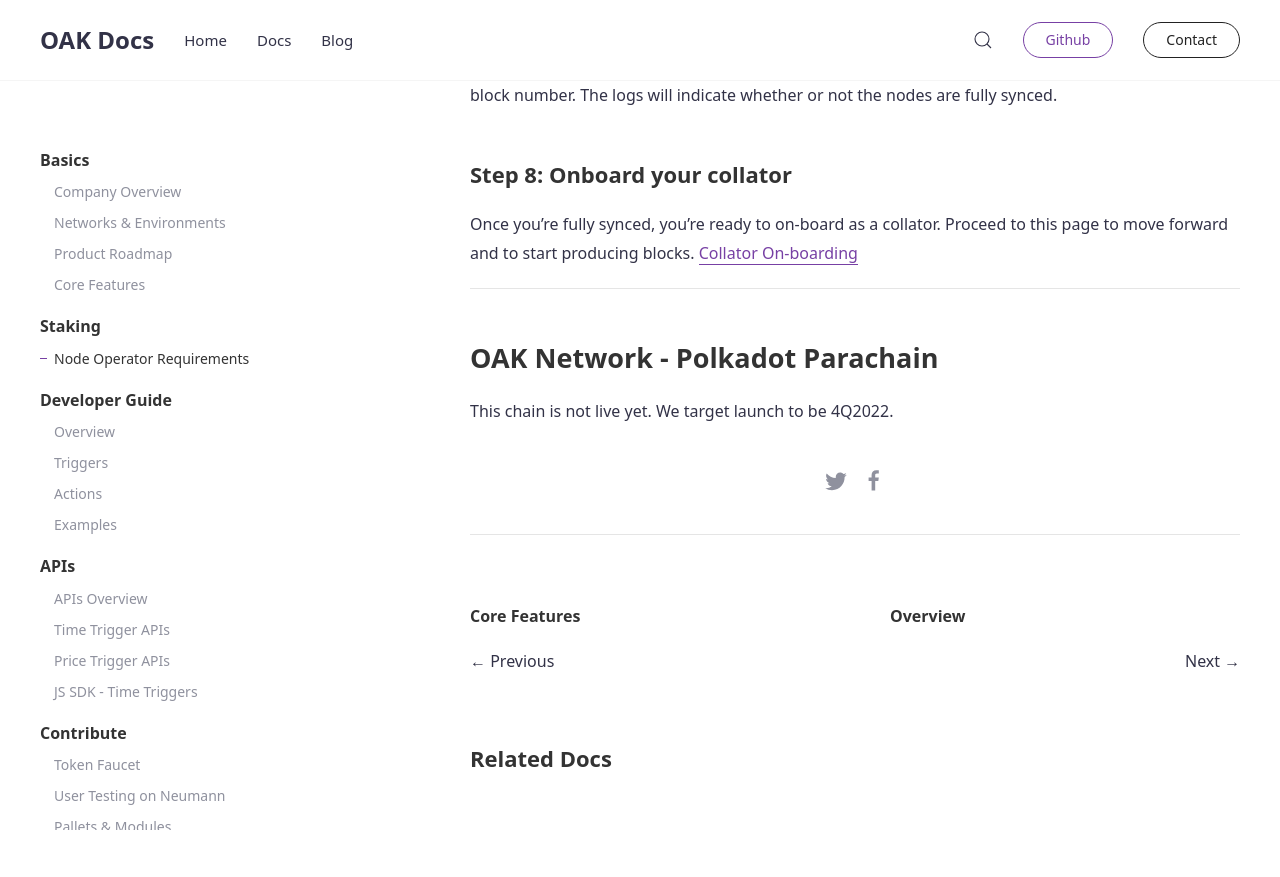
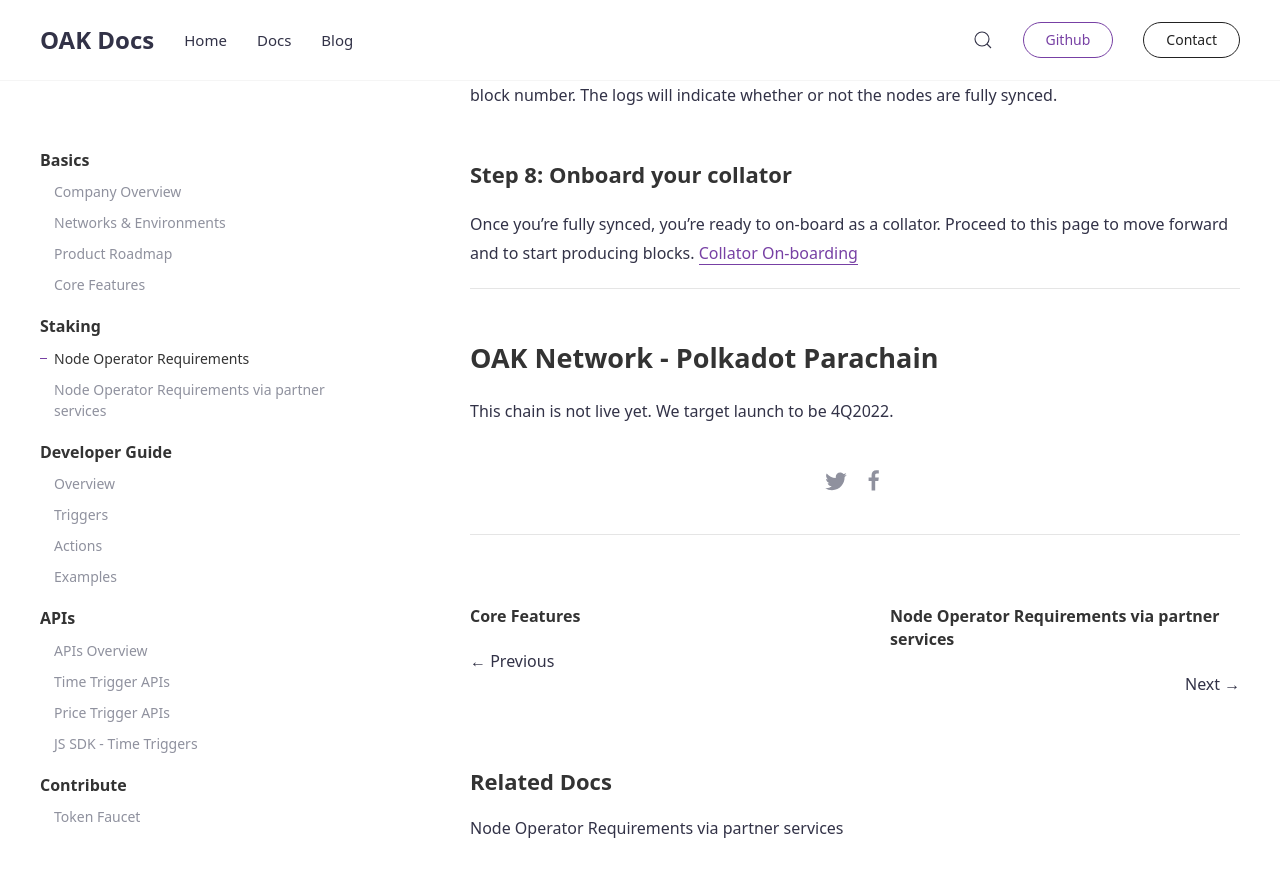
Before and after one commit to AvaProtocol/OAK-docs, a Jekyll site: the page built from _docs/node-operator-requirements.md, in a window 1280 px wide and 900 px high, scrolled down 4877 px. Shown: the top 877 px of the window. Built offline with Jekyll 4.4.1, drawn with Linux system fonts in a browser that asks for light colours; before the commit the page ends 5731 px from its top, so only the background shows below that; some of the changed lines change nothing that is shown.

Commit message:
Add node operation with partner services

```diff
--- a/_data/navigation_docs.yml
+++ b/_data/navigation_docs.yml
@@ -8,6 +8,7 @@
 - title: Staking
   docs:
   - node-operator-requirements
+  - node-operator-requirements-service
 
 - title: Developer Guide
   docs:
--- /dev/null
+++ b/_docs/node-operator-requirements-service.md
@@ -0,0 +1,104 @@
+---
+title: Node Operator Requirements via partner services
+subtitle: How to setup your node with one of our node infrastructure partner services
+author: irsal
+tags: [infra]
+---
+
+## Node Infrastructure Requirements
+Since we've vetted these services, you can get many of the following with the out-of-the-box configurations that we've setup.
+- Location: non-European countries
+- At least 8 CPU cores.
+- At least 16GB of RAM.
+- At least 1TB of storage.
+- Monitoring and alerting in place (Prometheus, Grafana, the like).
+
+Please sync a few days before your intended collation / block production candidacy to sync the nodes. Once your node is synced, you will find that the block numbers are up to date with both the relay chain and the parachain. Check out the [Telemetry](https://telemetry.polkadot.io/#list/0x0f62b701fb12d02237a33b84818c11f621653d2b1614c777973babf4652b535d) site for more information.
+
+----------------------------------------------------------------------------------------------------------------------------------
+
+## Neumann Network - Testnet
+> Neumann is a testnet, thus it will have maximal amount of chaos and will NOT have 100% uptime. This might be reset at a given time dur to a number of different reasons. If you are a stakeholder (collator, dev, consumer) of this chain, please expect occassional instability, thus the ability to re-deploy your system as needed. The OAK team will always re-instate the same wallet amounts as before a reset occurs, so users should expect that for any given chain reset. If a chain reset is required, it will be announced via Discord.
+
+- [Neumann Chain Spec](https://github.com/OAK-Foundation/OAK-blockchain/blob/master/node/res/neumann.json)
+- [OAK-hosted Rococo Chain Spec](https://github.com/OAK-Foundation/OAK-blockchain/blob/master/node/res/neumann-rococo-testnet.json)
+
+## Turing Network
+- [Turing Chain Spec](https://github.com/OAK-Foundation/OAK-blockchain/blob/master/node/res/turing.json)
+- [Kusama Chain Spec](https://github.com/paritytech/polkadot/blob/master/node/service/res/kusama.json)
+
+----------------------------------------------------------------------------------------------------------------------------------
+
+## OnFinality
+
+### Step 1: Setup your OnFinality account
+Create an [OnFinality account](https://app.onfinality.io/signup), and add a payment method to your [Accounts](https://app.onfinality.io/account).
+
+### Step 2: Dedicated Node selection
+Once you've confirmed your account, you are ready to setup a node. Starting with navigating to the Dedicated Nodes section.
+
+![onfinality-setup-1](../assets/img/node-operator/onfinality-setup-1.png)
+
+Click on *Deploy New Node* Button, and this will direct you to a multi-step node infrastructure setup.
+
+### Step 3: Node Setup
+*Step 3.1: Search for the right network*
+If you'd like to setup Turing, for example, search for "Turing" on the top right search box. Then click on that network spec.
+
+![onfinality-setup-2](../assets/img/node-operator/onfinality-setup-2.png)
+
+*Step 3.2: Node Configuration*
+The public network spec provided by the OAK Team has the recommended specs above, and is up to date.
+- For naming, please provide a name that you can identify, especially if you have multiple nodes.
+- Image Version: double check that this is in fact the latest node version to deploy. You can run into issues if you choose an older image for the node. Additionally, do a cross-reference with our [Github release page](https://github.com/OAK-Foundation/OAK-blockchain/releases) as well as Discord.
+- Collator: Make sure you select "Collator" so that your node can produce blocks once on-boarded. If you accidentally choose archive or full node, you'll have to go through the setup process again, as it is not easy to convert from one type of node to the other.
+- Cloud provider & region: We recommend changing up deployment locations and cloud providers. However, certain configurations can allow for a faster node sync time with OnFinality's [Lighting Restore](https://documentation.onfinality.io/support/Lightning-Restore.1651703824.html) feature.
+- Node & storage size: We recommend sticking with the recommended size based on the public network spec.
+
+![onfinality-setup-3](../assets/img/node-operator/onfinality-setup-3.png)
+
+*Step 3.3: Launch Configuration*
+The parachain and relay chain arguments should be up to date. However, it's always prudent to double check and cross-reference the respective chain specs. See relevant network sections above.
+
+![onfinality-setup-4](../assets/img/node-operator/onfinality-setup-4.png)
+
+*Step 3.4: Confirmation*
+Double check all of the parameters, configuration and costs. Once you're ready, click "Deploy Node".
+
+![onfinality-setup-5](../assets/img/node-operator/onfinality-setup-5.png)
+
+### Step 4: Sync and observe your node
+Once your node is successfully deployed, you can find it in the "Dedicated Nodes" section of the site. Click on your node and observe the following:
+- Parachain blocks are syncing appropriately
+- Relay chain blocks are syncing appropriately
+- No configuration errors in the console log. You can find your console by clicking on "Console logs" on the top right hand.
+- CPU, Memory, and Storage are within reasonable range of use.
+
+Wait and observe in this step until your node is fully synced to the relay chain and parachain. It's important that BOTH are synced. You can cross-reference the respective network blocks on the [PolkadotJS App](https://polkadot.js.org/apps/?rpc=wss%3A%2F%2Frpc.turing.oak.tech#/explorer).
+
+![onfinality-setup-6](../assets/img/node-operator/onfinality-setup-6.png)
+
+### Step 5: Rotate keys in your collator node
+Once your node is fully synced, the next step is to setup an association with the node and its peers. To do so you need to generate a session key. The steps are as follows.
+*Step 5.1: Grab the WSS address*
+In the monitoring view of your node, click the "API Endpoints" button on the top right. You'll see a number of options. Stick with "RPC", and copy the "Websocket" address, starting with `wss://node-*`.
+
+![onfinality-setup-7](../assets/img/node-operator/onfinality-setup-7.png)
+*Step 5.2: Navigate to PolkadotJS' RPC call*
+Take the copied Websocket address, and navigate to PolkadotJS. For ease of reference, [here](https://polkadot.js.org/apps/?rpc=ws%3A%2F%2F127.0.0.1%3A9944#/rpc) is the local development default URL.
+
+Paste the `wss://node-*` address under "custom endpoint" input field, and hit Enter or click "Switch" on the top of the panel.
+
+![onfinality-setup-8](../assets/img/node-operator/onfinality-setup-8.png)
+
+*Step 5.3: RPC call to rotate keys*
+Once your node's UI has loaded, then click on *Developer > RPC call* in the dropdown. Once your there your URL should look something like `https://polkadot.js.org/apps/?rpc=wss%3A%2F%2Fnode-12345-*#/rpc`. Please follow the following steps:
+- 5.3.1: Call RPC `author.rotateKeys`. It should return a 0x string.
+- 5.3.2: Very important! Save the 0x string safely. You will need this when registering as a collator. If you lose this, you can always re-run this call to grab the new session key.
+
+If you're managing multiple nodes, you can also double check that the session key is associated with the node by calling `author.hasSessionKeys()` and inserting the session key you believe it's associated with.
+
+![onfinality-setup-9](../assets/img/node-operator/onfinality-setup-9.png)
+
+### Step 6: Onboard your collator
+Once you're fully synced, you're ready to on-board as a collator. Proceed to this page to move forward and to start producing blocks. [Collator On-boarding](./collators.md)
```
Also changed, not shown: assets/img/node-operator/onfinality-setup-1.png (added), assets/img/node-operator/onfinality-setup-2.png (added), assets/img/node-operator/onfinality-setup-3.png (added), assets/img/node-operator/onfinality-setup-4.png (added), assets/img/node-operator/onfinality-setup-5.png (added), assets/img/node-operator/onfinality-setup-6.png (added), assets/img/node-operator/onfinality-setup-7.png (added), assets/img/node-operator/onfinality-setup-8.png (added), assets/img/node-operator/onfinality-setup-9.png (added).
